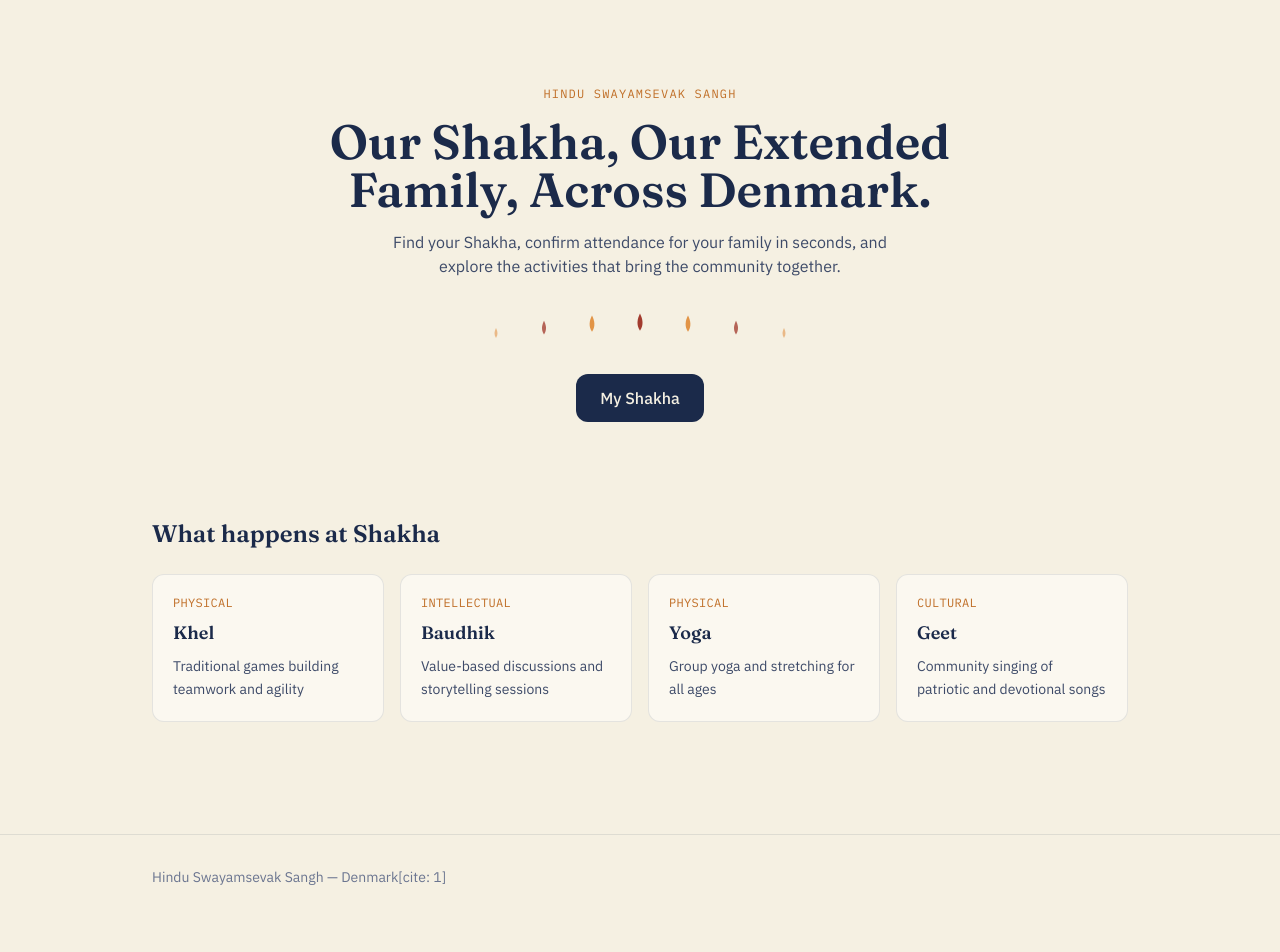
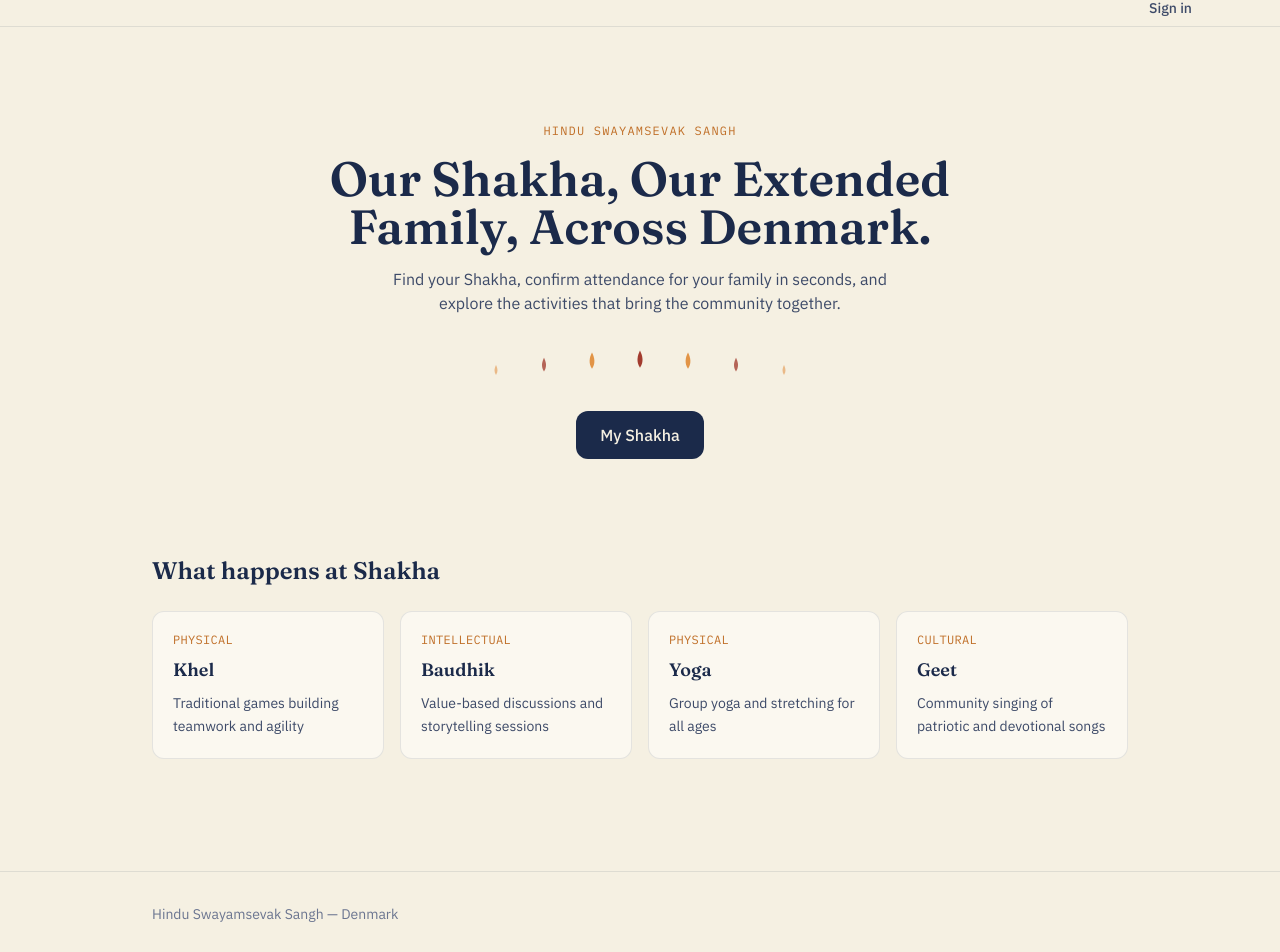
Before and after one commit to sadananda-commits/shakha, a Next.js app: page / in a window 1280 px wide. Shown: the part 75-1027 px from the top of the page. Before the commit the page ends 994 px from the top, so only its background shows below. Built offline with nearby package versions, Linux system fonts and the light colour scheme; no server answers.

Commit message:
describe what you changed here

```diff
--- a/components/Layout.tsx
+++ b/components/Layout.tsx
@@ -9,13 +9,13 @@
         <AnnouncementBar />
         <header className="flex justify-between items-center">
           <Nav />
-          <UserMenu />
         </header>
       </div>
+      <UserMenu />
       <main className="flex-1">{children}</main>
       <footer className="border-t border-ink/10 py-8 mt-16">
         <div className="max-w-5xl mx-auto px-4 sm:px-6 text-sm text-ink-muted">
-          Hindu Swayamsevak Sangh — Denmark[cite: 1]
+          Hindu Swayamsevak Sangh — Denmark
         </div>
       </footer>
     </div>
```
